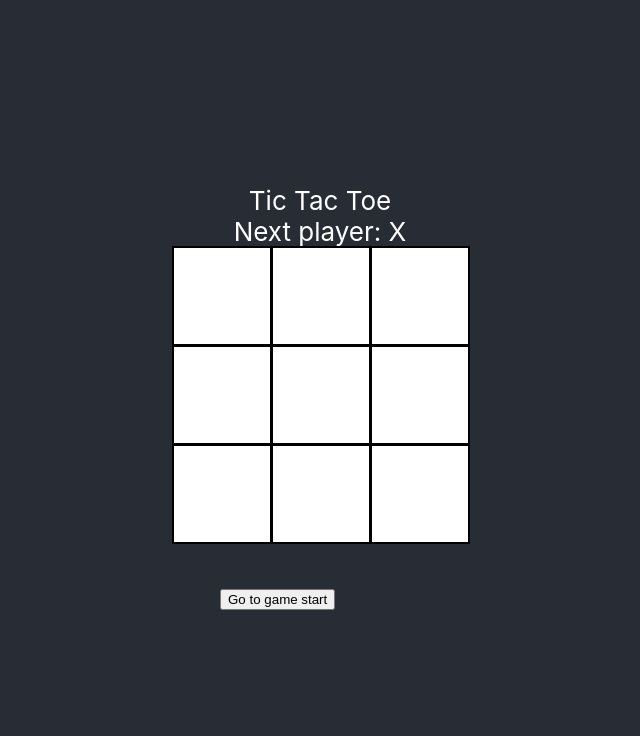
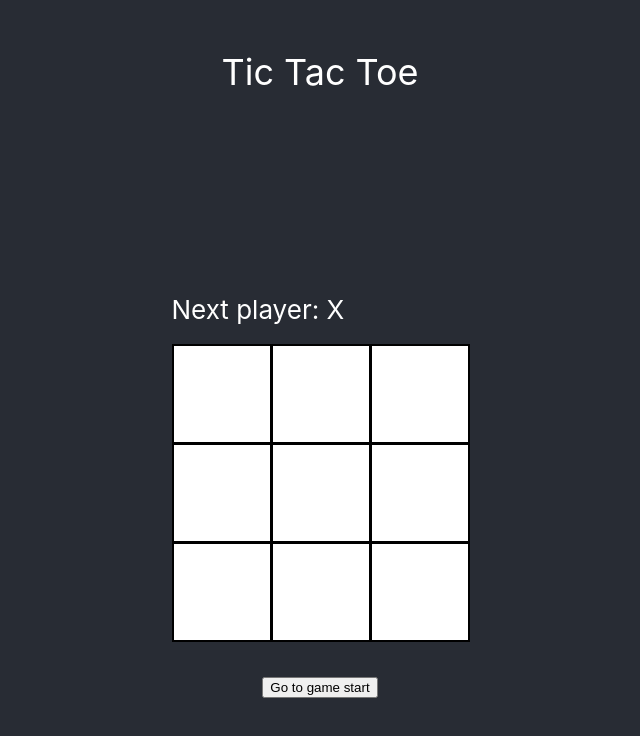
Before and after one commit to Accel-Hack-Training/Ganzorig_Batkhuleg, a React (Create React App) app in the folder TicTacToe/: page / in a window 1280 px wide. Shown: the top 736 px of the page, without its empty margins (320-960 px from the left). Built offline with nearby package versions, Linux system fonts and the light colour scheme.

Commit message:
layout changed

```diff
--- a/TicTacToe/src/App.css
+++ b/TicTacToe/src/App.css
@@ -1,4 +1,16 @@
-.App {
+.game {
+  background-color: #282c34;
+  min-height: 100vh;
+  flex-direction: row;
+  align-items: center;
+  justify-content: center;
+  font-size: calc(10px + 2vmin);
+  color: white;
+}
+
+.game-board {
+  position: relative;
+  top: 50px;
   display: flex;
   flex-direction: column;
   align-items: center;
@@ -6,15 +18,26 @@
   color: white;
 }
 
-.game {
-  background-color: #282c34;
-  min-height: 100vh;
+.game-info {
+  margin-top: 70px;
+  min-width: 300px;
+  overflow-y: auto; /* Prevents buttons from pushing the entire app upward */
+  max-height: 600px; /* Limit the height of the moves list */
   display: flex;
   flex-direction: column;
   align-items: center;
-  justify-content: center;
-  font-size: calc(10px + 2vmin);
-  color: white;
+}
+
+.App-header{
+  margin-bottom: 200px;
+  display: flex;
+  flex-direction: column;
+  align-items: center;
+  font-size: calc(20px + 2vmin);
+}
+
+.status{
+  margin-bottom: 20px;
 }
 
 .board {
@@ -47,13 +70,6 @@
   display: table;
 }
 
-.game-info {
-  margin-top: 30px;
-  min-width: 200px;
-  overflow-y: auto; /* Prevents buttons from pushing the entire app upward */
-  max-height: 200px; /* Limit the height of the moves list */
-}
-
 ol {
   list-style: none;
   padding: 0;
```
